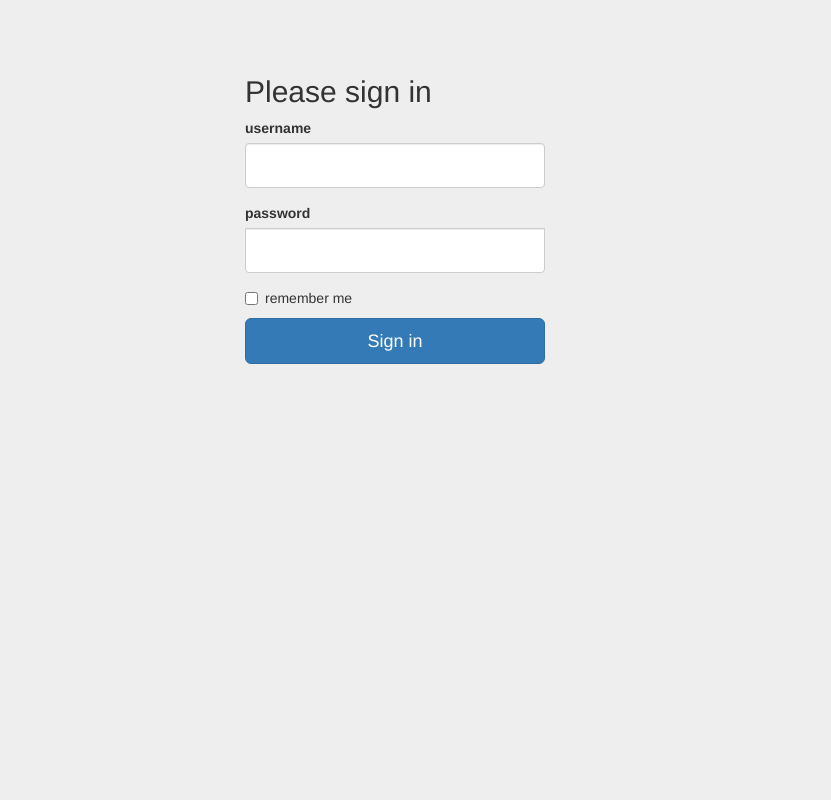
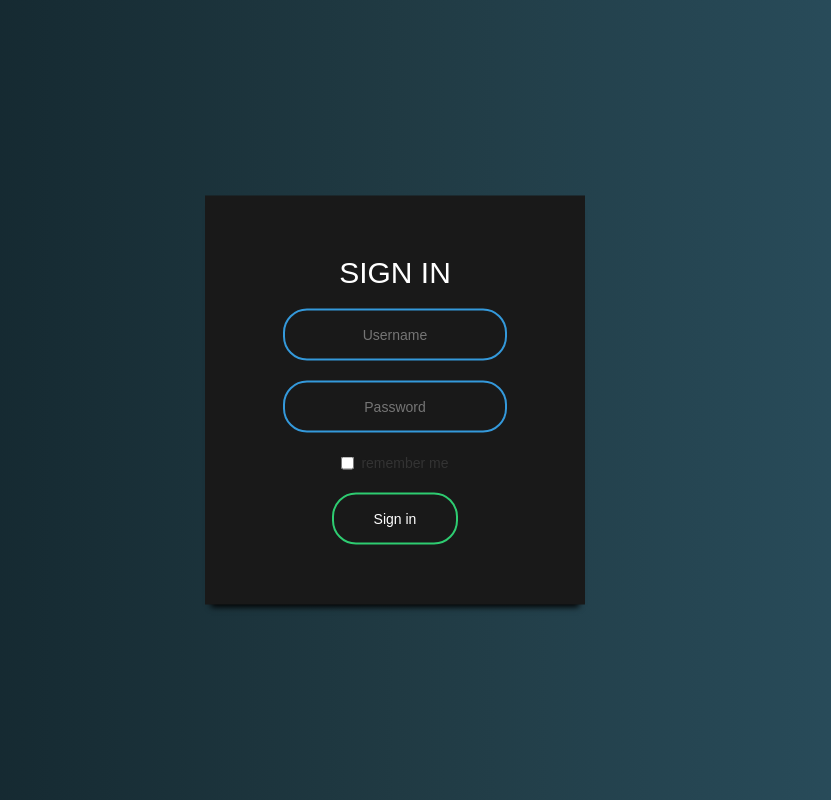
Before and after one commit to bbary00/Text-summarization, a Flask app: page /login in a window 1280 px wide. Shown: the whole page, without its empty margins (245-1076 px from the left). Run offline with Flask 2, Linux system fonts and the light colour scheme; some libraries are stand-ins or nearby versions.

Commit message:
Flask postgresql login

```diff
--- a/Web Application/app.py
+++ b/Web Application/app.py
@@ -28,14 +28,14 @@ def load_user(user_id):
     return User.query.get(int(user_id))
 
 class LoginForm(FlaskForm):
-    username = StringField('username', validators=[InputRequired(), Length(min=4, max=15)])
-    password = PasswordField('password', validators=[InputRequired(), Length(min=8, max=80)])
+    username = StringField('username', validators=[InputRequired(), Length(min=4, max=15)],render_kw={"placeholder":"Username"})
+    password = PasswordField('password', validators=[InputRequired(), Length(min=8, max=80)],render_kw={"placeholder":"Password"})
     remember = BooleanField('remember me')
 
 class RegisterForm(FlaskForm):
-    email = StringField('email', validators=[InputRequired(), Email(message='Invalid email'), Length(max=50)])
-    username = StringField('username', validators=[InputRequired(), Length(min=4, max=15)])
-    password = PasswordField('password', validators=[InputRequired(), Length(min=8, max=80)])
+    email = StringField('email', validators=[InputRequired(), Email(message='Invalid email'), Length(max=50)],render_kw={"placeholder":"Email"})
+    username = StringField('username', validators=[InputRequired(), Length(min=4, max=15)],render_kw={"placeholder":"Username"})
+    password = PasswordField('password', validators=[InputRequired(), Length(min=8, max=80)],render_kw={"placeholder":"Password"})
 
 
 @app.route('/')
--- /dev/null
+++ b/Web Application/static/stylelogin.css
@@ -0,0 +1,69 @@
+html{
+	height: 100%;
+}
+*{
+    box-sizing:content-box;
+}
+body{
+	margin:0;
+	padding:0;
+	font-family: sans-serif;
+	/*background: radial-gradient(#bdc3c7,black);*/
+	background: linear-gradient(90deg,#0F2027,#203A43,#2C5364);
+}
+.box{
+	width: 300px;
+	padding:40px;
+	position: absolute;
+	top:50%;
+	left: 50%;
+	transform: translate(-50%,-50%);
+	background: #191919;
+	text-align:center;
+}
+.box h2{
+	color: white;
+	text-transform: uppercase;
+	font-weight: 500;
+}
+.user ,.box input[type="password"]{
+	border: 0;
+	background: none;
+	display: block;
+	margin:20px auto;
+	text-align: center;
+	border: 2px solid #3499db;
+	padding:14px 10px;
+	width: 200px;
+	outline: none;
+	color:white;
+	border-radius: 24px;
+	transition: 0.25s;
+}
+
+.user:focus,.box input[type="password"]:focus{
+	width: 280px;
+	border-color: #2ecc71;
+}
+.btn{
+	border: 0;
+	background: none;
+	display: block;
+	margin:20px auto;
+	text-align: center;
+	border: 2px solid #2ecc71;
+	padding:14px 40px;
+	outline: none;
+	color:white;
+	border-radius: 24px;
+	transition: 0.25s;
+	cursor: pointer;
+}
+.btn:hover{
+	background: #2ecc71;
+}
+.one-edge-shadow {
+	-webkit-box-shadow: 0 8px 6px -6px black;
+	   -moz-box-shadow: 0 8px 6px -6px black;
+	        box-shadow: 0 8px 6px -6px black;
+}
--- a/Web Application/templates/login.html
+++ b/Web Application/templates/login.html
@@ -7,19 +7,19 @@ Login
 
 {% block styles %}
 {{super()}}
-<link rel="stylesheet" href="{{url_for('.static', filename='signin.css')}}">
+<link rel="stylesheet" href="{{url_for('.static', filename='stylelogin.css')}}">
 {% endblock %}
 
 {% block content %}
     <div class="container">
 
-      <form class="form-signin" method="POST" action="/login">
-        <h2 class="form-signin-heading">Please sign in</h2>
+      <form class="box one-edge-shadow" method="POST" action="/login">
+        <h2>Sign in</h2>
         {{ form.hidden_tag() }}
-        {{ wtf.form_field(form.username) }}
-        {{ wtf.form_field(form.password) }}
+        {{ form.username(class_="user") }}
+        {{ form.password }}
         {{ wtf.form_field(form.remember) }}
-        <button class="btn btn-lg btn-primary btn-block" type="submit">Sign in</button>
+        <button class="btn" type="submit">Sign in</button>
       </form>
 
     </div> <!-- /container -->
```
Also changed, not shown: Web Application/static/stylesignup.css (added, +68 -0 lines), Web Application/templates/signup.html (+7 -7 lines), 1 other file.
